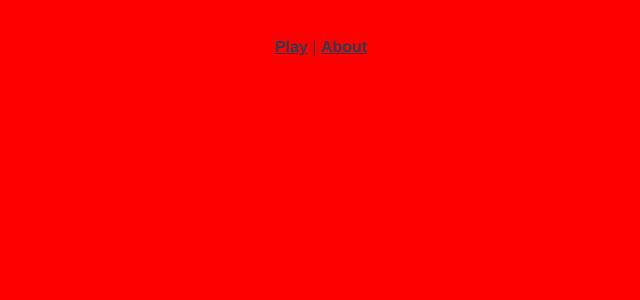
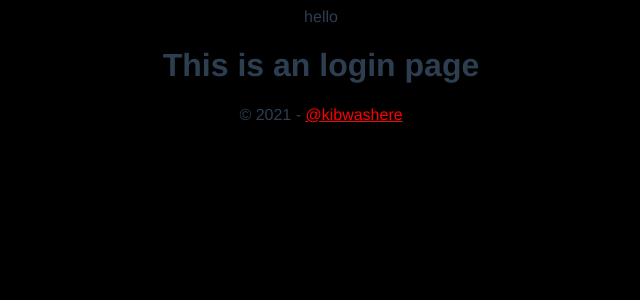
Before and after one commit to kznjunk/pizzaphonic, a Vue app: page /login in a window 1280 px wide. Shown: the top 300 px of the page, without its empty margins (319-959 px from the left). Built offline with nearby package versions, Linux system fonts and the light colour scheme.

Commit message:
init menus

```diff
--- a/src/App.vue
+++ b/src/App.vue
@@ -1,10 +1,13 @@
 <template>
   <div id="app">
-    <div id="nav">
-      <router-link to="/">Play</router-link> |
-      <router-link to="/about">About</router-link>
+    <div id="app-content">
+      <router-view />
     </div>
-    <router-view />
+    <footer>
+      <div>
+        © 2021 - <a href="https://twitter.com/kibwashere" target="_blank">@kibwashere</a>
+      </div>
+    </footer>
   </div>
 </template>
 
--- a/src/router/index.js
+++ b/src/router/index.js
@@ -1,6 +1,14 @@
 import Vue from "vue";
 import VueRouter from "vue-router";
+
 import Home from "../views/Home.vue";
+import Play from "../views/Play.vue";
+
+import Menus from "../views/Menus.vue";
+import Rules from "../views/Rules.vue";
+import Leaderboard from "../views/Leaderboard.vue";
+import Login from "../views/Login.vue";
+import About from "../views/About.vue";
 
 Vue.use(VueRouter);
 
@@ -9,6 +17,33 @@ const routes = [
     path: "/",
     name: "Home",
     component: Home
+  },
+  {
+    path: '/menus',
+    name: 'Menus',
+    component: Menus,
+    children: [
+      {
+        path: "/rules",
+        name: "Rules",
+        component: Rules
+      },
+      {
+        path: "/leaderboard",
+        name: "Leaderboard",
+        component: Leaderboard
+      },
+      {
+        path: "/login",
+        name: "Login",
+        component: Login
+      }
+    ]
+  },
+  {
+    path: "/play",
+    name: "Play",
+    component: Play
   },
   {
     path: "/about",
--- a/src/scss/_variables.scss
+++ b/src/scss/_variables.scss
@@ -1,3 +1,13 @@
+$main-text-color: white;
+$main-link-color: red;
+$main-background-color: black;
+
 body {
-    background-color: red;
+    color: $main-text-color;
+    background-color: $main-background-color;
 }
+
+a {
+    color: $main-link-color;
+    text-decoration: underline;
+}
--- a/src/views/Home.vue
+++ b/src/views/Home.vue
@@ -1,7 +1,19 @@
 <template>
   <div class="home">
-    <img alt="Vue logo" src="../assets/logo.png" />
-    <HelloWorld msg="Welcome to Your Vue.js App" />
+    <img alt="Pizzaphonic" src="../assets/pp.png" />
+    <h2>Are you gamer enough..?</h2>
+
+    <div>
+      <router-link to="/rules">Rules</router-link><br/>
+      <router-link to="/leaderboard">Leaderboard</router-link><br/>
+      <router-link to="/credits">Credits</router-link>
+      <br/><br/>
+      <router-link to="/play">Play</router-link>
+    </div>
+
+
+    <router-view />
+
   </div>
 </template>
 
--- /dev/null
+++ b/src/views/Leaderboard.vue
@@ -0,0 +1,5 @@
+<template>
+  <div class="about">
+    <h1>This is an lb page</h1>
+  </div>
+</template>
--- /dev/null
+++ b/src/views/Login.vue
@@ -0,0 +1,5 @@
+<template>
+  <div class="about">
+    <h1>This is an login page</h1>
+  </div>
+</template>
--- /dev/null
+++ b/src/views/Menus.vue
@@ -0,0 +1,10 @@
+<template>
+  <div id="menus">
+    hello
+    <router-view />
+  </div>
+</template>
+
+<style lang="scss">
+
+</style>
--- /dev/null
+++ b/src/views/Play.vue
@@ -0,0 +1,5 @@
+<template>
+  <div class="about">
+    <h1>This is an play page</h1>
+  </div>
+</template>
--- /dev/null
+++ b/src/views/Rules.vue
@@ -0,0 +1,5 @@
+<template>
+  <div class="about">
+    <h1>This is an rules page</h1>
+  </div>
+</template>
```
Also changed, not shown: src/assets/pp.png (added).
